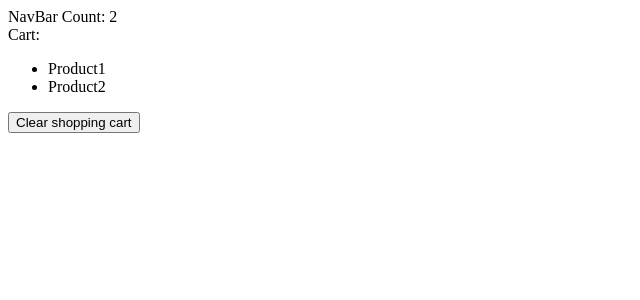
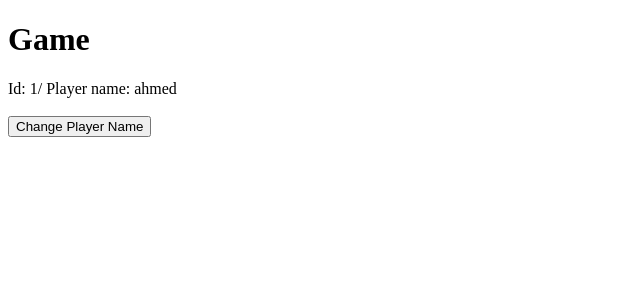
Before and after one commit to DevAhmedKhalil/mosh-react-app, a React (Vite) app: page / in a window 1280 px wide. Shown: the top 300 px of the page, without its empty margins (0-640 px from the left). Built offline with nearby package versions, Linux system fonts and the light colour scheme.

Commit message:
sec-5: exercise update state 1

```diff
--- a/src/App.tsx
+++ b/src/App.tsx
@@ -1,18 +1,27 @@
 import { useState } from "react";
-import NavBar from "./components/Navbar";
-import Cart from "./components/Cart";
 
 function App() {
-  const [cartItems, setCartItems] = useState(["Product1", "Product2"]);
+  const [game, setGame] = useState({
+    id: 1,
+    player: {
+      name: "ahmed",
+    },
+  });
 
-  const handleOnClear = () => {
-    setCartItems([]);
+  const handleClick = () => {
+    setGame({
+      ...game,
+      player: { ...game.player, name: "saif slim ahmed" },
+    });
   };
 
   return (
     <div>
-      <NavBar cartItemsCount={cartItems.length} />
-      <Cart cartItems={cartItems} onClear={handleOnClear} />
+      <h1>Game</h1>
+      {"Id: " + game.id + "/ Player name: " + game.player.name}
+      <br />
+      <br />
+      <button onClick={handleClick}>Change Player Name</button>
     </div>
   );
 }
```
